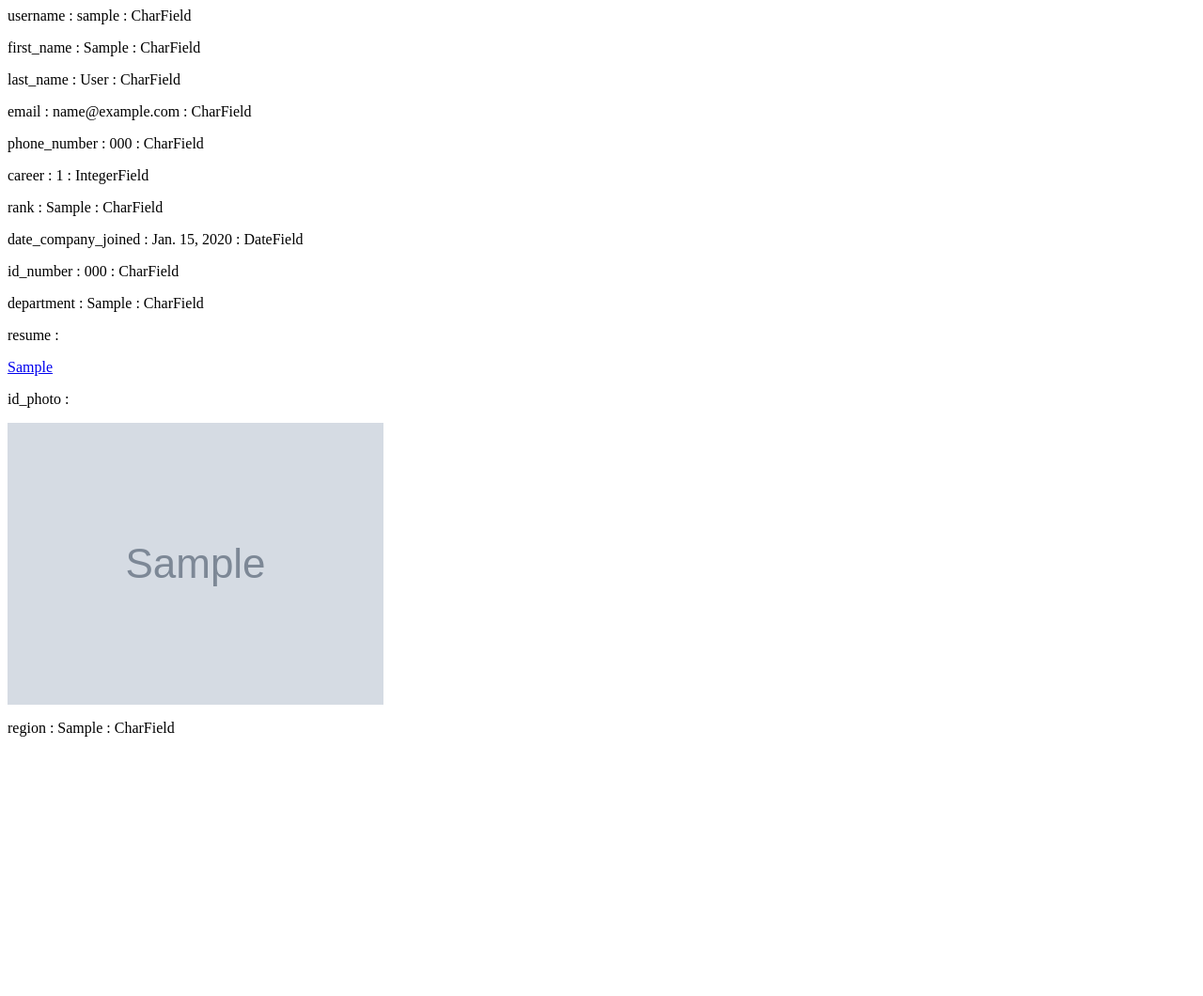
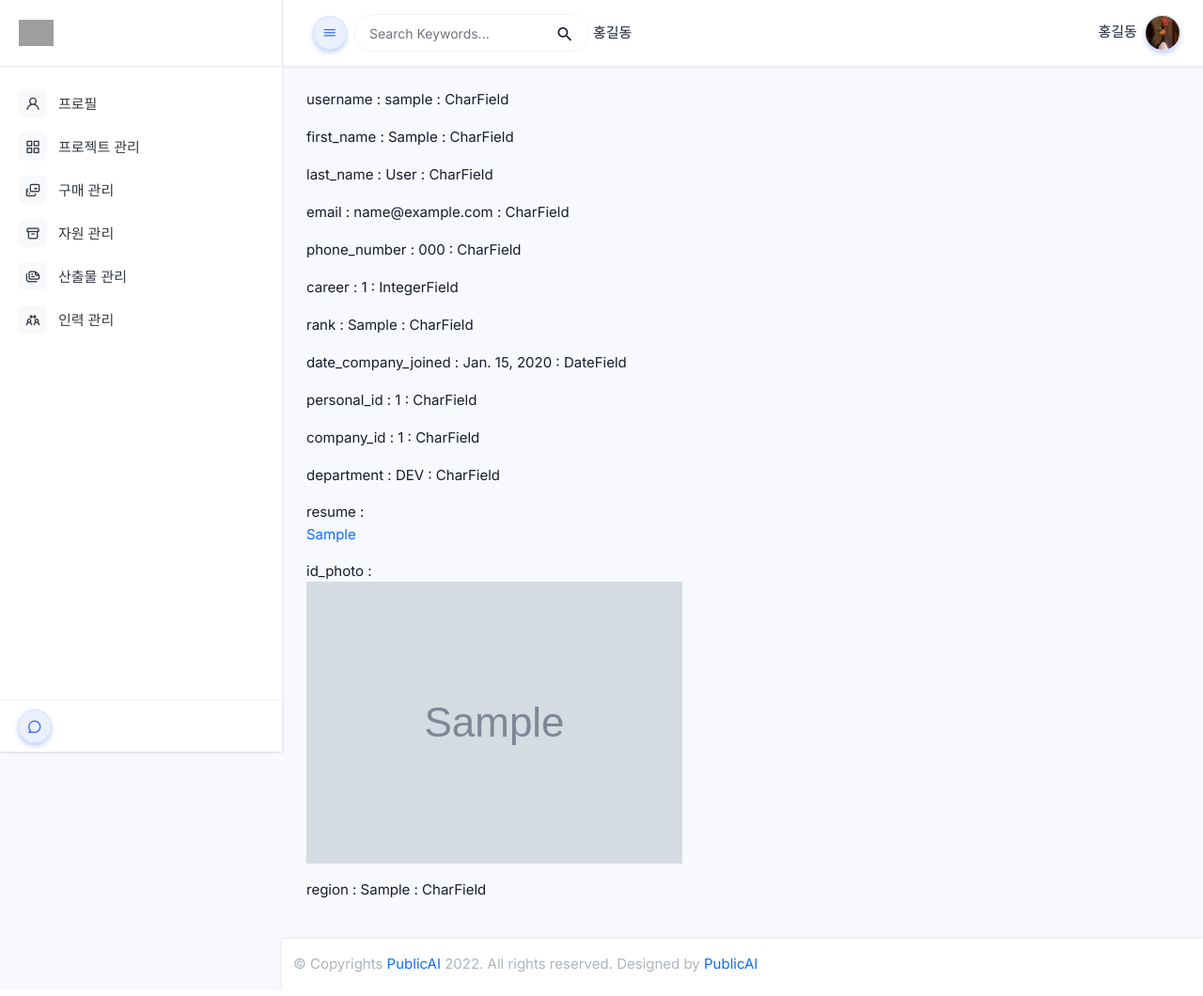
Before and after one commit to pai-plznw4me/project-management-system, a Django app: page /account/profile/ in a window 1280 px wide. Shown: the whole page at 94% size. Before the commit the page ends 784 px from the top, so only its background shows below. Run offline with Django 4.2, Linux system fonts and the light colour scheme; a user stored in the database is signed in; tables that the repository leaves empty hold one stand-in row (values such as "Sample post"); grey boxes marked "Sample" are stand-in pictures; some libraries are stand-ins or nearby versions; grey boxes are pictures that could not be loaded.

Commit message:
file system 을 meta class 로 등록하여 설계

```diff
--- a/account/forms.py
+++ b/account/forms.py
@@ -23,7 +23,8 @@ class CustomUserCreationForm(UserCreationForm):
                         'career',
                         'rank',
                         'date_company_joined',
-                        'id_number',
+                        'personal_id',
+                        'company_id',
                         'department',
                         'resume',
                         'id_photo',
@@ -53,7 +54,8 @@ class CustomUserProfileForm(UserCreationForm):
                         'career',
                         'rank',
                         'date_company_joined',
-                        'id_number',
+                        'personal_id',
+                        'company_id',
                         'department',
                         'resume',
                         'id_photo',
--- a/account/models.py
+++ b/account/models.py
@@ -7,13 +7,16 @@ from django.db import models
 
 
 # Create your models here.
-class CustomUser(AbstractUser): # <-- 상속 부분
-    phone_number = models.CharField(max_length=11)  # 전화번호(char)
-    career = models.IntegerField()  # 경력 (int)
-    rank = models.CharField(max_length=10)  # 직급 (select)
-    date_company_joined = models.DateField()  # 입사 기간
-    id_number = models.CharField(max_length=13)  # 주민등록번호
-    department = models.CharField(max_length=13)  # 부서
+class CustomUser(AbstractUser):  # <-- 상속 부분
+    phone_number = models.CharField(max_length=11, verbose_name='전화번호')  # 전화번호(char)
+    career = models.IntegerField(default=0, verbose_name='경력')  # 경력 (int)
+    rank = models.CharField(max_length=10, verbose_name='직급')  # 직급 (select)
+    date_company_joined = models.DateField(verbose_name='입사 날짜')  # 입사 기간
+    # TODO: 암호화 처리 필요, 암호화 처리 방안 적용까지 null 값 처리
+    personal_id = models.CharField(max_length=13, verbose_name='주민등록번호', null=True)  # 주민등록번호
+    company_id = models.CharField(max_length=13, verbose_name='회사고유번호')  # 입사 번호
+    DEPARTMENT_CHOICES = [('DEV', '개발부'), ('P&E', '기획&교육팀'), ('BIS', '경영지원부')]
+    department = models.CharField(max_length=13, choices=DEPARTMENT_CHOICES)  # 부서
     resume = models.FileField(blank=True, null=True)  # 이력서
     id_photo = models.ImageField(blank=True, null=True, upload_to='')  # 증명사진
     region = models.CharField(max_length=100)  # 주소
--- a/account/views.py
+++ b/account/views.py
@@ -1,9 +1,10 @@
 from django.http import HttpResponse
-from django.shortcuts import render
+from django.shortcuts import render, redirect
 from django.views.decorators.csrf import csrf_exempt
 from django.db import models
 from account.forms import CustomUserCreationForm, CustomUserProfileForm
 from account.models import CustomUser
+from helper import add_content
 
 
 # Create your views here.
@@ -26,7 +27,7 @@ def signup(request):
             inst.save()
 
             # profile 페이지로 redirect 함
-            return HttpResponse('Signup complete')
+            return redirect('login')
         else:
             print('Errors:', form.errors)
             return render(request, template_name='account/signup.html', context={'errors': form.errors})
@@ -58,7 +59,9 @@ def profile(request):
             types.append(field.get_internal_type())
     # template 을 rendering 합니다.
     context = {'user': user, 'field_names': field_names, 'types': types}
-    return render(request, template_name='account/profile.html', context=context)
+    content = render(request, template_name='account/profile.html', context=context).content.decode('utf-8')
+    ret_html = add_content(request, 'doctris', *[content])
+    return HttpResponse(ret_html)
 
 
 
@@ -74,7 +77,8 @@ def createsuperuser(request):
                                         career=2,
                                         rank='manager',
                                         date_company_joined='2022-02-02',
-                                        id_number='admin',
+                                        personal_id='admin',
+                                        company_id='BIS',
                                         department='관리부',
                                         region='서울').save()
     return HttpResponse('Create Superuser : admin ')
--- a/approval/views.py
+++ b/approval/views.py
@@ -56,7 +56,7 @@ def approval(request, id):
         inst.save()
     else:
         raise NotImplementedError
-    previous_page = request.META.get('HTTP_REFERER', '/')
+    previous_page = request.META.get('HTTP_REFERER', '/') # 접근 했던 페이지로 돌아감
     return redirect(previous_page)
 
 # TODO: ajax 로 변경하기
--- a/doctris_base/templates/doctris_base/side_navi.html
+++ b/doctris_base/templates/doctris_base/side_navi.html
@@ -41,7 +41,7 @@
                 </a>
             </li>
             <li>
-                <a href="{% url 'file:index' %}">
+                <a href="{% url 'project:projectfile_index' %}">
                     <i class="uil uil-files-landscapes-alt me-2 d-inline-block"></i>
                     산출물 관리
                 </a>
--- a/helper.py
+++ b/helper.py
@@ -615,6 +615,7 @@ def gantt_crud_formtable(base_url, objects, form_class, url_path, **kwargs):
     button_tag = create_button(url, 'create')
     crud_table = button_tag + table_html
     return crud_table
+
 def standard_index(request, model, model_filter, form_class, url_path, base, generate_crud_table, callback, **kwargs):
     """
     표준 인덱스 뷰 함수입니다.
--- a/project/urls.py
+++ b/project/urls.py
@@ -1,8 +1,7 @@
 from django.urls import path
 
 from project.views import index, create, update, delete, detail, projectfile_create, projectfile_update, \
-    projectfile_delete, projectfile_detail
-
+    projectfile_delete, projectfile_detail, projectfile_index
 
 app_name='project'
 urlpatterns=[
@@ -13,6 +12,7 @@ urlpatterns=[
     path('delete/<str:id>', delete, name='delete'),
     path('detail/<str:id>', detail, name='detail'),
     # Projectfile CRUD
+    path('projectfile/index/', projectfile_index, name='projectfile_index'),
     path('projectfile/create/', projectfile_create, name='projectfile_create'),
     path('projectfile/update/<str:id>', projectfile_update, name='projectfile_update'),
     path('projectfile/delete/<str:id>', projectfile_delete, name='projectfile_delete'),
```
Also changed, not shown: approval/models.py (+5 -4 lines), file/admin.py (deleted, +0 -10 lines), file/models.py (+4 -3 lines), project/forms.py (+18 -27 lines), project/models.py (+5 -3 lines), project/validators.py (added, +10 -0 lines), project/views.py (+15 -8 lines).
